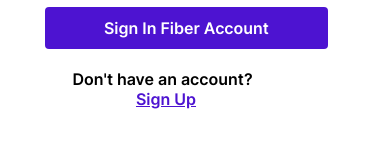
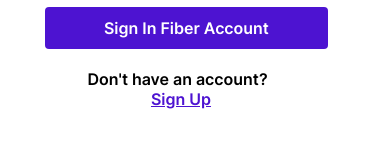
Before and after one commit to zyhon96/Fiber-app, a plain HTML site: page sign-in.html in a window 390 px wide. Shown: the part 254-402 px from the top of the page. Drawn offline with nearby package versions, Linux system fonts and the light colour scheme; a web font is replaced by a local one.

Commit message:
mobile UI fix2

```diff
--- a/sign-in.css
+++ b/sign-in.css
@@ -235,6 +235,7 @@ form button{
 }
 .bott p{
   width: auto;
+  padding-right: 80px;
 }
 
   }
--- a/sign-up.css
+++ b/sign-up.css
@@ -249,6 +249,7 @@ form button{
 }
 .bott p{
   width: auto;
+  padding-right: 80px;
 }
 
   }
```
